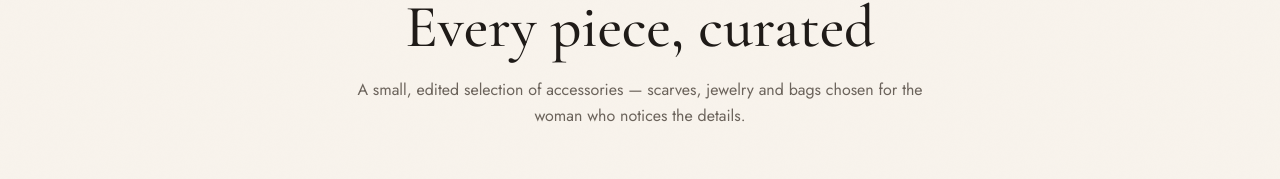
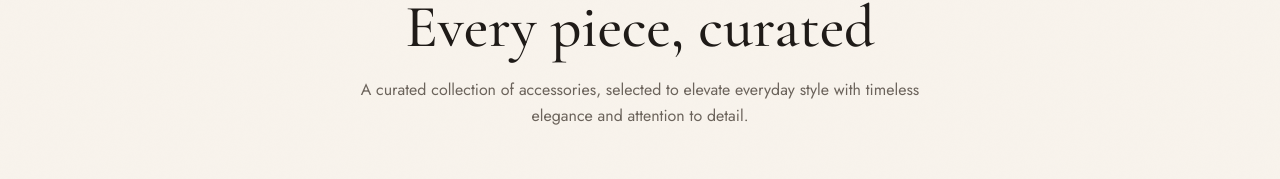
Before and after one commit to HajarHal/HHJewelry, a Next.js app: page /products in a window 1280 px wide. Shown: the part 213-392 px from the top of the page. Built offline with nearby package versions, Linux system fonts and the light colour scheme.

Commit message:
Update page.tsx

```diff
--- a/app/products/page.tsx
+++ b/app/products/page.tsx
@@ -14,8 +14,7 @@ export default function ProductsPage() {
           Every piece, curated
         </h1>
         <p className="mt-5 font-body leading-relaxed text-stone">
-          A small, edited selection of accessories — scarves, jewelry and bags
-          chosen for the woman who notices the details.
+         A curated collection of accessories, selected to elevate everyday style with timeless elegance and attention to detail.
         </p>
       </header>
 
```
